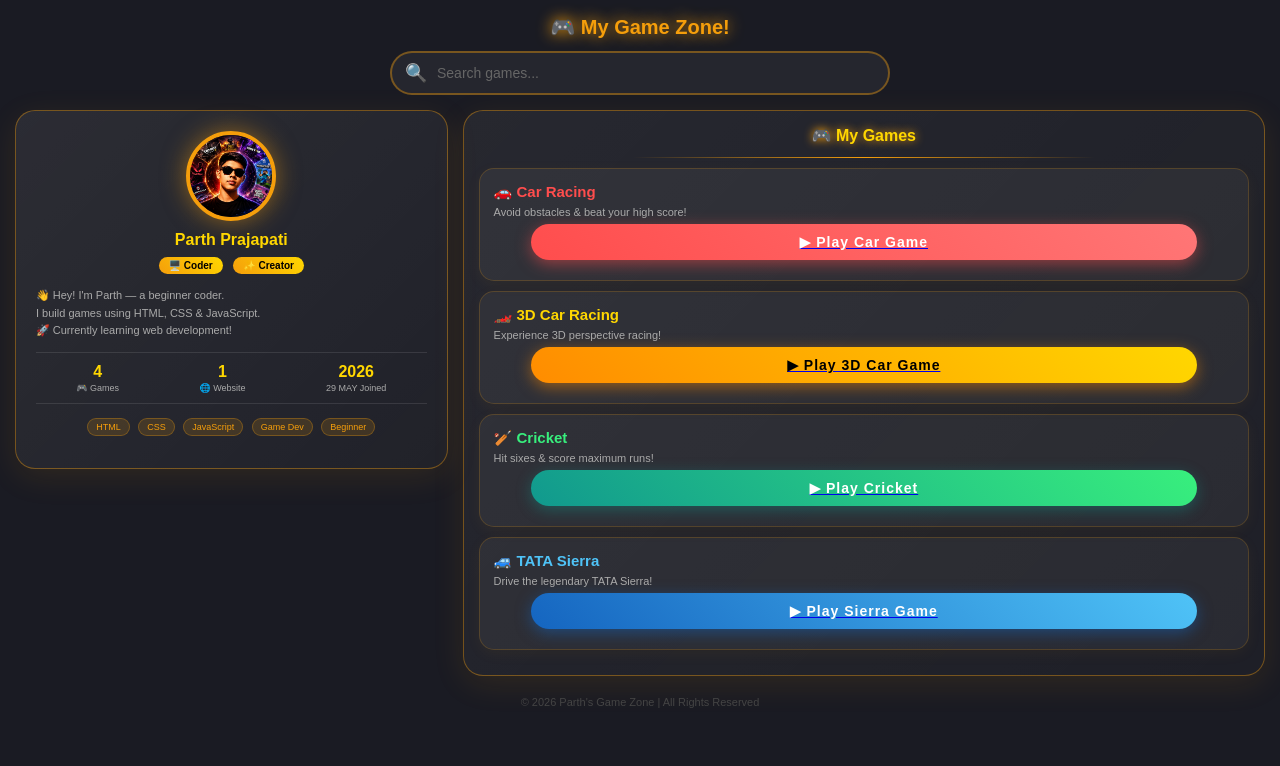
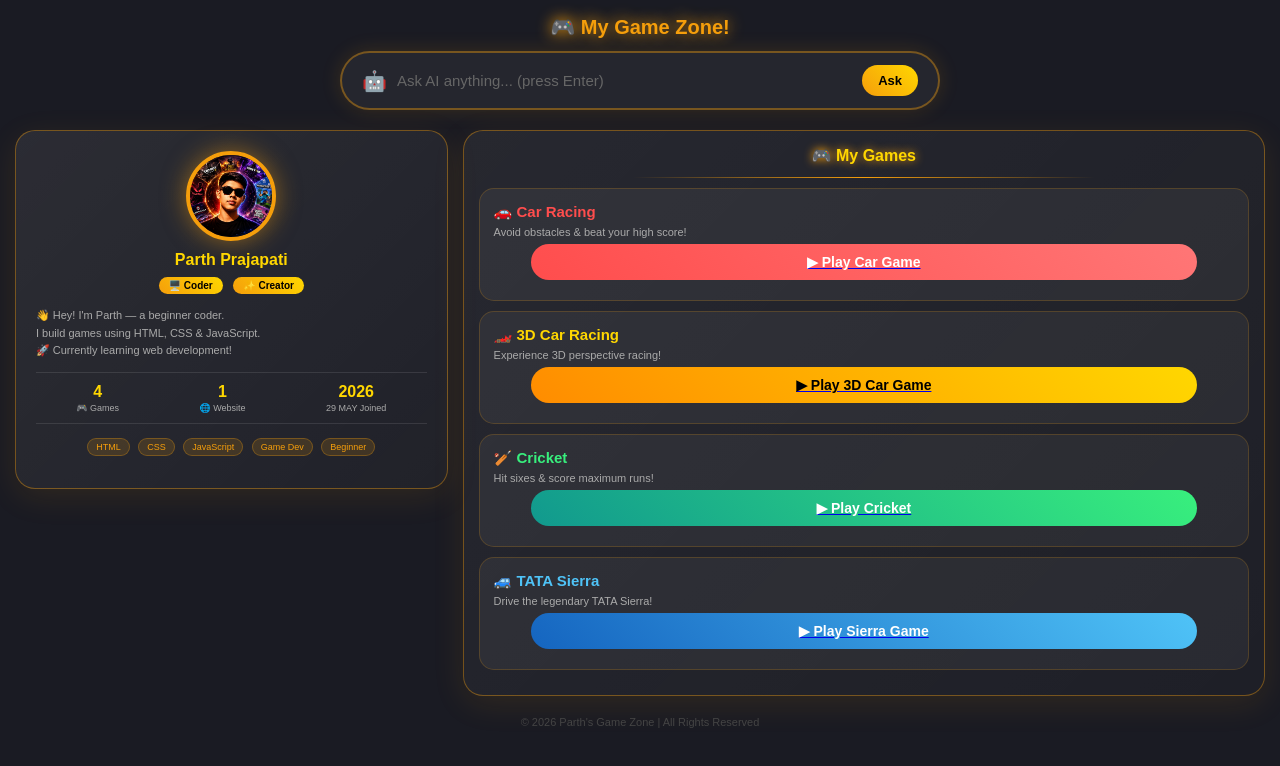
Before and after one commit to parthgames09/my-games, a plain HTML site: page index.html in a window 1280 px wide. Drawn offline with Linux system fonts and the light colour scheme.

Commit message:
Update index.html

```diff
--- a/index.html
+++ b/index.html
@@ -4,17 +4,19 @@
 *{margin:0;padding:0;box-sizing:border-box;}
 body{background:#1A1B23;font-family:Arial;color:#F59E0B;min-height:100vh;padding:15px;}
 
-.search-bar{margin:0 auto 15px;max-width:500px;position:relative;}
-.search-bar input{width:100%;padding:12px 20px 12px 45px;border-radius:25px;border:2px solid rgba(245,158,11,0.4);background:rgba(255,255,255,0.05);color:#FFD700;font-size:14px;outline:none;}
-.search-bar input::placeholder{color:#666;}
-.search-bar input:focus{border-color:#F59E0B;box-shadow:0 0 15px rgba(245,158,11,0.3);}
-.search-icon{position:absolute;left:15px;top:50%;transform:translateY(-50%);font-size:18px;}
-.no-results{color:#aaa;text-align:center;padding:20px;font-size:14px;display:none;}
+.ai-search{margin:0 auto 20px;max-width:600px;}
+.ai-search-box{display:flex;align-items:center;background:rgba(255,255,255,0.05);border:2px solid rgba(245,158,11,0.4);border-radius:30px;padding:12px 20px;box-shadow:0 0 20px rgba(245,158,11,0.15);}
+.ai-search-box:focus-within{border-color:#F59E0B;box-shadow:0 0 25px rgba(245,158,11,0.3);}
+.ai-search-box input{background:transparent;border:none;outline:none;color:#FFD700;font-size:15px;width:100%;margin:0 10px;}
+.ai-search-box input::placeholder{color:#666;}
+
+.ai-answer{background:linear-gradient(135deg,rgba(255,255,255,0.06),rgba(255,255,255,0.02));border:1px solid rgba(245,158,11,0.3);border-radius:15px;padding:15px;margin-top:12px;text-align:left;display:none;}
+.ai-answer-title{color:#FFD700;font-size:13px;margin-bottom:8px;}
+.ai-answer-text{color:#ccc;font-size:14px;line-height:1.7;}
+.loading{color:#F59E0B;font-size:13px;text-align:center;display:none;}
 
 .main-layout{display:flex;gap:15px;align-items:flex-start;}
-
 .profile-box{background:linear-gradient(135deg,rgba(255,255,255,0.08),rgba(255,255,255,0.03));border:1px solid rgba(245,158,11,0.4);border-radius:20px;width:35%;padding:20px;box-shadow:0 8px 32px rgba(245,158,11,0.1);text-align:center;position:sticky;top:15px;}
-
 .profile-img{width:90px;height:90px;border-radius:50%;border:4px solid #F59E0B;box-shadow:0 0 25px rgba(245,158,11,0.5);object-fit:cover;margin-bottom:10px;}
 .profile-name{font-size:16px;font-weight:bold;color:#FFD700;margin-bottom:5px;}
 .profile-badge{display:inline-block;background:linear-gradient(45deg,#F59E0B,#FFD700);color:black;padding:3px 10px;border-radius:20px;font-size:10px;font-weight:bold;margin:3px;}
@@ -29,16 +31,13 @@ body{background:#1A1B23;font-family:Arial;color:#F59E0B;min-height:100vh;padding
 .games-section{width:65%;}
 .games-box{background:linear-gradient(135deg,rgba(255,255,255,0.06),rgba(255,255,255,0.02));border:1px solid rgba(245,158,11,0.4);border-radius:20px;padding:15px;box-shadow:0 8px 32px rgba(245,158,11,0.1);}
 .games-title{color:#FFD700;font-size:16px;font-weight:bold;margin-bottom:12px;text-align:center;text-shadow:0 0 10px #F59E0B;}
-
-.card{background:rgba(255,255,255,0.05);border-radius:15px;padding:14px;margin:10px 0;border:1px solid rgba(245,158,11,0.2);box-shadow:0 4px 15px rgba(245,158,11,0.05);transition:all 0.3s;}
+.card{background:rgba(255,255,255,0.05);border-radius:15px;padding:14px;margin:10px 0;border:1px solid rgba(245,158,11,0.2);transition:all 0.3s;}
 .card:hover{border-color:#F59E0B;box-shadow:0 4px 20px rgba(245,158,11,0.2);}
-
-.btn{padding:10px 20px;font-size:14px;border:none;border-radius:25px;cursor:pointer;margin:6px auto;width:90%;display:block;font-weight:bold;letter-spacing:1px;}
-.car{background:linear-gradient(45deg,#FF4D4D,#ff7676);color:white;box-shadow:0 4px 15px rgba(255,77,77,0.5);}
-.car3d{background:linear-gradient(45deg,#FF8C00,#FFD700);color:black;box-shadow:0 4px 15px rgba(255,140,0,0.5);}
-.cricket{background:linear-gradient(45deg,#11998e,#38ef7d);color:white;box-shadow:0 4px 15px rgba(17,153,142,0.4);}
-.sierra{background:linear-gradient(45deg,#1565C0,#4fc3f7);color:white;box-shadow:0 4px 15px rgba(21,101,192,0.5);}
-
+.btn{padding:10px 20px;font-size:14px;border:none;border-radius:25px;cursor:pointer;margin:6px auto;width:90%;display:block;font-weight:bold;}
+.car{background:linear-gradient(45deg,#FF4D4D,#ff7676);color:white;}
+.car3d{background:linear-gradient(45deg,#FF8C00,#FFD700);color:black;}
+.cricket{background:linear-gradient(45deg,#11998e,#38ef7d);color:white;}
+.sierra{background:linear-gradient(45deg,#1565C0,#4fc3f7);color:white;}
 .divider{width:60%;height:1px;background:linear-gradient(90deg,transparent,#F59E0B,transparent);margin:8px auto;}
 .footer{color:#444;font-size:11px;margin-top:20px;padding-bottom:15px;text-align:center;}
 </style>
@@ -47,15 +46,22 @@ body{background:#1A1B23;font-family:Arial;color:#F59E0B;min-height:100vh;padding
 
 <h1 style="color:#F59E0B;font-size:20px;margin-bottom:12px;text-align:center;text-shadow:0 0 15px #F59E0B;">🎮 My Game Zone!</h1>
 
-<!-- Search Bar -->
-<div class="search-bar">
-  <span class="search-icon">🔍</span>
-  <input type="text" id="searchInput" placeholder="Search games..." onkeyup="searchGames()">
+<!-- AI Search Bar -->
+<div class="ai-search">
+  <div class="ai-search-box">
+    <span style="font-size:20px;">🤖</span>
+    <input type="text" id="aiInput" placeholder="Ask AI anything... (press Enter)" onkeydown="if(event.key=='Enter') askAI()">
+    <button onclick="askAI()" style="background:linear-gradient(45deg,#F59E0B,#FFD700);border:none;border-radius:20px;padding:8px 16px;cursor:pointer;font-weight:bold;color:black;font-size:13px;">Ask</button>
+  </div>
+  <div class="loading" id="loading">🤖 AI is thinking...</div>
+  <div class="ai-answer" id="aiAnswer">
+    <div class="ai-answer-title">🤖 AI Answer:</div>
+    <div class="ai-answer-text" id="aiAnswerText"></div>
+  </div>
 </div>
 
 <div class="main-layout">
 
-  <!-- Left Profile -->
   <div class="profile-box">
     <img class="profile-img" src="ChatGPTImageMay30202601_54_36P.jpeg" alt="Parth">
     <div class="profile-name">Parth Prajapati</div>
@@ -91,37 +97,34 @@ body{background:#1A1B23;font-family:Arial;color:#F59E0B;min-height:100vh;padding
     </div>
   </div>
 
-  <!-- Right Games -->
   <div class="games-section">
     <div class="games-box">
       <div class="games-title">🎮 My Games</div>
       <div class="divider"></div>
 
-      <div class="card" data-name="car racing">
+      <div class="card">
         <h2 style="color:#FF4D4D;font-size:15px;">🚗 Car Racing</h2>
         <p style="color:#aaa;font-size:11px;margin:5px 0;">Avoid obstacles & beat your high score!</p>
         <a href="car-game.html"><button class="btn car">▶ Play Car Game</button></a>
       </div>
 
-      <div class="card" data-name="3d car racing">
+      <div class="card">
         <h2 style="color:#FFD700;font-size:15px;">🏎️ 3D Car Racing</h2>
         <p style="color:#aaa;font-size:11px;margin:5px 0;">Experience 3D perspective racing!</p>
         <a href="car-3D.html"><button class="btn car3d">▶ Play 3D Car Game</button></a>
       </div>
 
-      <div class="card" data-name="cricket">
+      <div class="card">
         <h2 style="color:#38ef7d;font-size:15px;">🏏 Cricket</h2>
         <p style="color:#aaa;font-size:11px;margin:5px 0;">Hit sixes & score maximum runs!</p>
         <a href="cricket-game.html"><button class="btn cricket">▶ Play Cricket</button></a>
       </div>
 
-      <div class="card" data-name="tata sierra driving">
+      <div class="card">
         <h2 style="color:#4fc3f7;font-size:15px;">🚙 TATA Sierra</h2>
         <p style="color:#aaa;font-size:11px;margin:5px 0;">Drive the legendary TATA Sierra!</p>
         <a href="sierra-game.html"><button class="btn sierra">▶ Play Sierra Game</button></a>
       </div>
-
-      <div class="no-results" id="noResults">😔 No games found!</div>
 
     </div>
   </div>
@@ -131,22 +134,43 @@ body{background:#1A1B23;font-family:Arial;color:#F59E0B;min-height:100vh;padding
 <div class="footer">© 2026 Parth's Game Zone | All Rights Reserved</div>
 
 <script>
-function searchGames(){
-  var input = document.getElementById('searchInput').value.toLowerCase();
-  var cards = document.querySelectorAll('.card');
-  var found = 0;
+async function askAI(){
+  var question = document.getElementById('aiInput').value.trim();
+  if(!question) return;
 
-  cards.forEach(function(card){
-    var name = card.getAttribute('data-name');
-    if(name.includes(input)){
-      card.style.display='block';
-      found++;
-    } else {
-      card.style.display='none';
-    }
-  });
+  document.getElementById('loading').style.display='block';
+  document.getElementById('aiAnswer').style.display='none';
 
-  document.getElementById('noResults').style.display = found==0 ? 'block' : 'none';
+  try {
+    const response = await fetch("https://api.anthropic.com/v1/messages", {
+      method: "POST",
+      headers: {
+        "Content-Type": "application/json"
+      },
+      body: JSON.stringify({
+        model: "claude-sonnet-4-20250514",
+        max_tokens: 1000,
+        messages: [
+          {
+            role: "user",
+            content: question
+          }
+        ]
+      })
+    });
+
+    const data = await response.json();
+    var answer = data.content[0].text;
+
+    document.getElementById('loading').style.display='none';
+    document.getElementById('aiAnswer').style.display='block';
+    document.getElementById('aiAnswerText').innerHTML = answer;
+
+  } catch(err) {
+    document.getElementById('loading').style.display='none';
+    document.getElementById('aiAnswer').style.display='block';
+    document.getElementById('aiAnswerText').innerHTML = '❌ Error! Try again.';
+  }
 }
 </script>
 
```
